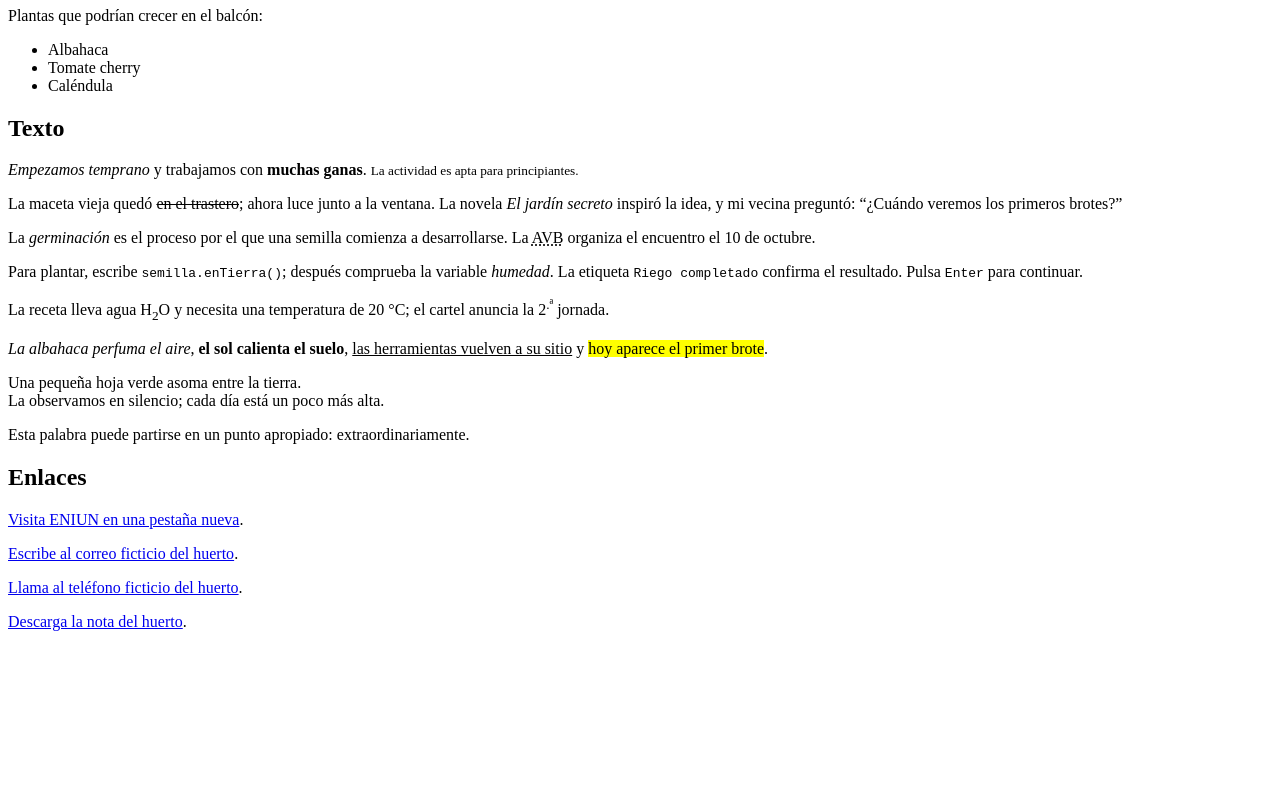
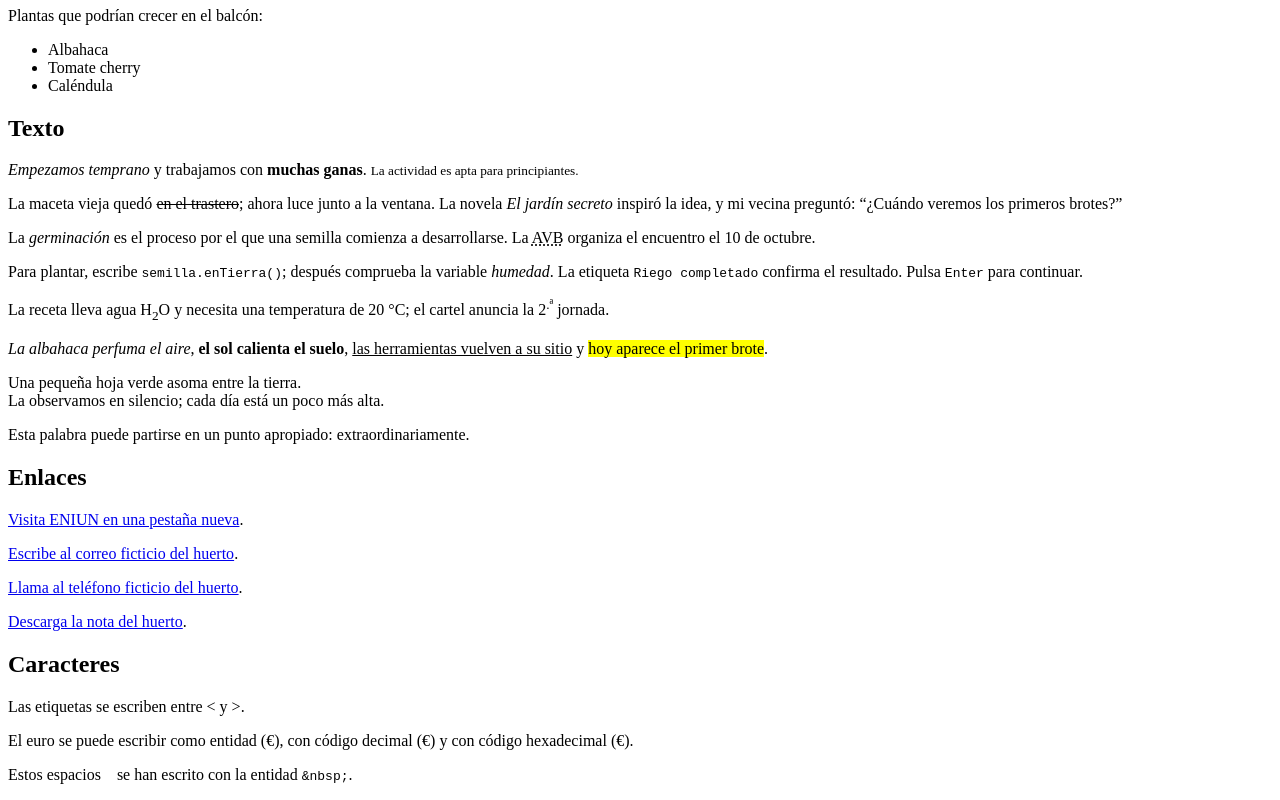
Before and after one commit to PAUUUUUUUUUUU/Tarea-1.7, a plain HTML site: page index.html in a window 1280 px wide. Shown: the part 1349-2149 px from the top of the page. Before the commit the page ends 1996 px from the top, so only its background shows below. Drawn offline with Linux system fonts and the light colour scheme.

Commit message:
Caracteres

```diff
--- a/index.html
+++ b/index.html
@@ -75,5 +75,12 @@ Semilla + agua + paciencia
         <p><a href="tel:+34000000000">Llama al teléfono ficticio del huerto</a>.</p>
         <p><a href="archivos/nota-del-huerto.txt" download>Descarga la nota del huerto</a>.</p>
     </section>
+
+    <section id="caracteres">
+        <h2>Caracteres</h2>
+        <p>Las etiquetas se escriben entre &lt; y &gt;.</p>
+        <p>El euro se puede escribir como entidad (&euro;), con código decimal (&#8364;) y con código hexadecimal (&#x20AC;).</p>
+        <p>Estos espacios&nbsp;&nbsp;&nbsp;&nbsp;se han escrito con la entidad <code>&amp;nbsp;</code>.</p>
+    </section>
 </body>
 </html>
```
